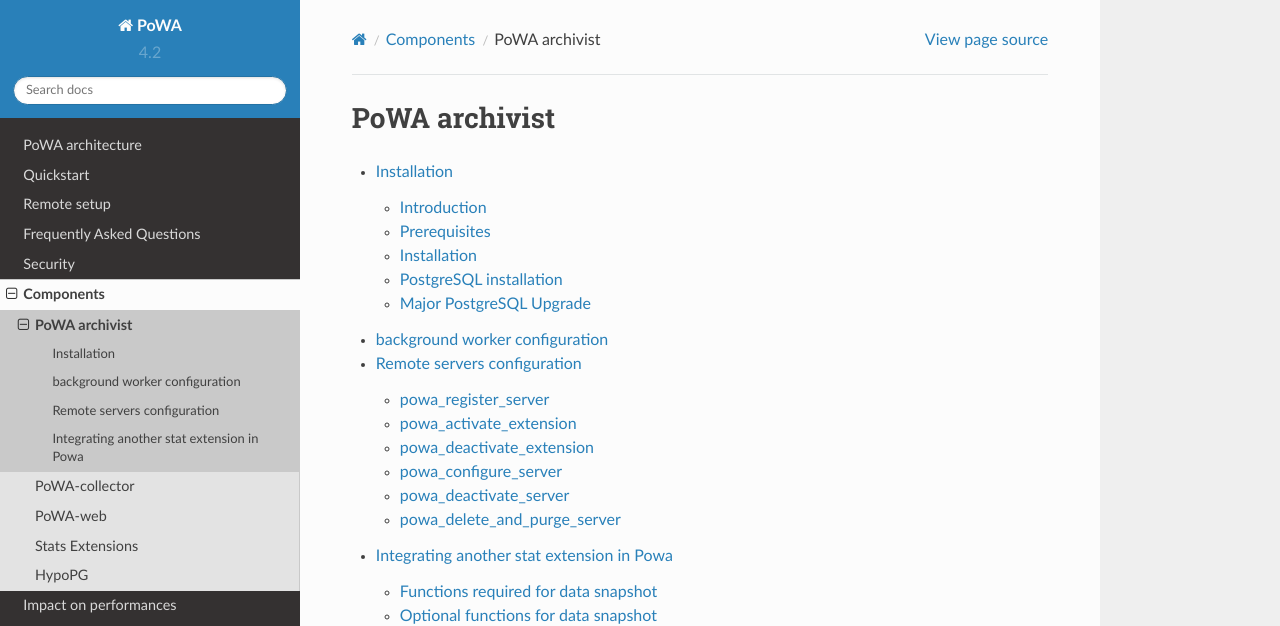
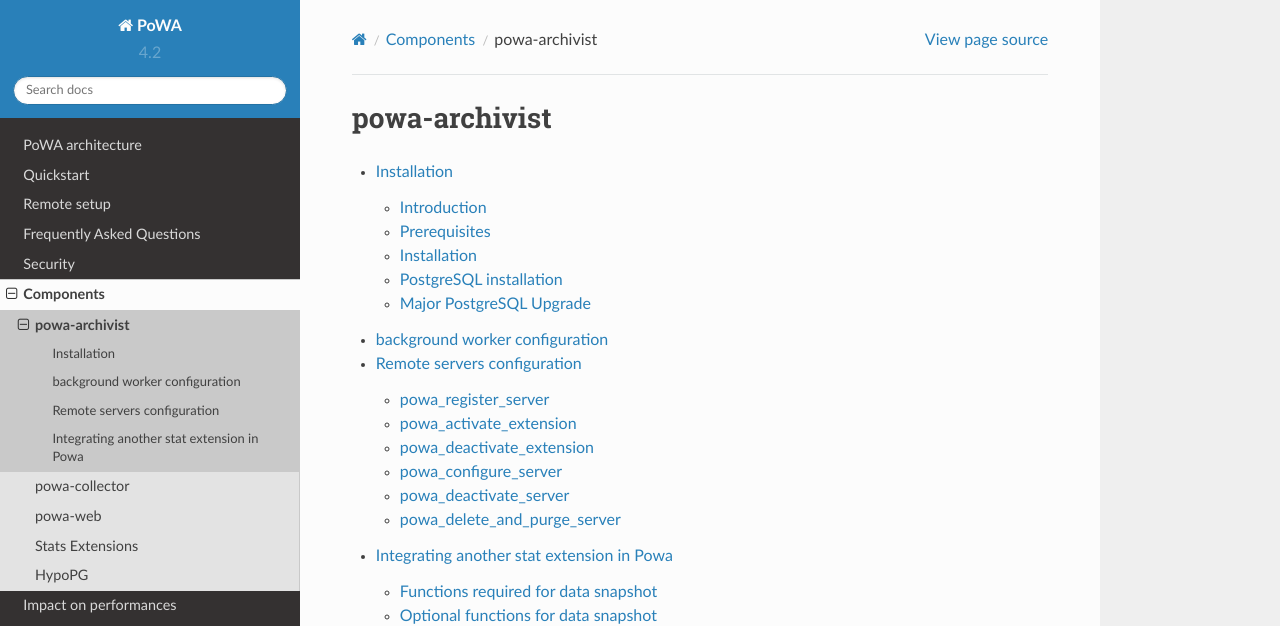
Before and after one commit to powa-team/powa, a Sphinx documentation site: the page built from docs/components/powa-archivist/index.rst, in a window 1280 px wide. Shown: the top 626 px of the page. Built offline with Sphinx 7.4.7 and the Read the Docs theme 2.0.0, drawn with Linux system fonts in a browser that asks for light colours.

```diff
--- a/docs/components/powa-archivist/index.rst
+++ b/docs/components/powa-archivist/index.rst
@@ -1,6 +1,6 @@
 .. _powa_archivist:
 
-PoWA archivist
+powa-archivist
 ==============
 
 .. toctree::
--- a/docs/components/powa-collector/index.rst
+++ b/docs/components/powa-collector/index.rst
@@ -1,6 +1,6 @@
 .. _powa_collector:
 
-PoWA-collector
+powa-collector
 ==============
 
 .. _powa-collector-manual-installation:
--- a/docs/components/powa-web/index.rst
+++ b/docs/components/powa-web/index.rst
@@ -1,6 +1,6 @@
 .. _powa_web:
 
-PoWA-web
+powa-web
 ========
 
 .. _powa-web-manual-installation:
```
